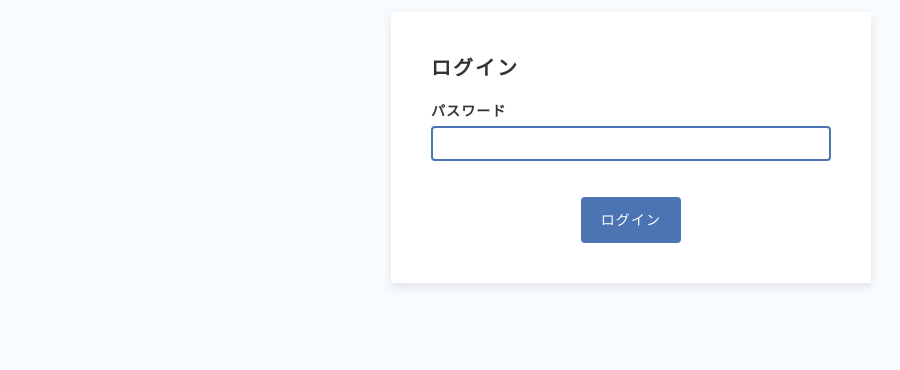
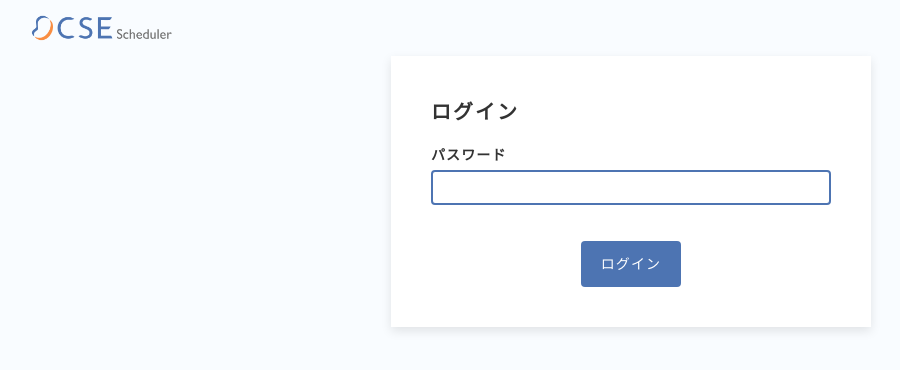
Before and after one commit to CSE-scheduler/single, a Django app: page /setting/login in a window 1280 px wide. Shown: the top 370 px of the page, without its empty margins (9-909 px from the left). Run offline with Django 5.2, Linux system fonts and the light colour scheme.

Commit message:
左上にCSEのロゴを表示し、faviconを設定する
Co-Authored-By: Claude Opus 5.5 <noreply@anthropic.com>

```diff
--- a/schedule/static/schedule/css/schedule.css
+++ b/schedule/static/schedule/css/schedule.css
@@ -46,6 +46,19 @@ html body {
     color: var(--primary);
     text-decoration: underline;
     word-break: break-all;
+}
+
+/* ---- 一番上の段（左上にロゴ） ---- */
+.site-header {
+    width: min(1200px, 100%);
+    display: flex;
+    align-items: center;
+}
+
+.site-logo {
+    display: block;
+    width: auto;
+    height: 28px;
 }
 
 /* ---- ボタン ---- */
--- a/schedule/templates/schedule/base.html
+++ b/schedule/templates/schedule/base.html
@@ -5,6 +5,8 @@
     <meta charset="utf-8">
     <meta name="viewport" content="width=device-width, initial-scale=1">
     <title>{% block title %}日程調整{% endblock %}</title>
+    <link rel="icon" type="image/png" href="{% static_v 'schedule/image/cse-favicon.png' %}">
+    <link rel="apple-touch-icon" href="{% static_v 'schedule/image/cse-favicon.png' %}">
     <link rel="stylesheet" type="text/css" href="{% static_v 'schedule/css/main.css' %}">
     <link rel="stylesheet" type="text/css" href="{% static_v 'schedule/css/schedule.css' %}">
     <link rel="preconnect" href="https://fonts.googleapis.com">
@@ -17,6 +19,11 @@
 </head>
 <body>
     <div class="container">
+        {% block header %}
+        <header class="site-header">
+            <img class="site-logo" src="{% static_v 'schedule/image/cse-logo.png' %}" alt="CSE Scheduler" width="512" height="102">
+        </header>
+        {% endblock %}
         {% block content %}{% endblock %}
     </div>
     {% block script %}{% endblock %}
--- a/schedule/templates/schedule/setting/base.html
+++ b/schedule/templates/schedule/setting/base.html
@@ -1,4 +1,5 @@
 {% extends 'schedule/base.html' %}
+{% load schedule_tags %}
 
 {% block title %}{% block page_title %}設定{% endblock %} | 日程調整{% endblock %}
 
@@ -17,6 +18,18 @@
         justify-content: space-between;
         align-items: center;
         gap: 8px;
+    }
+
+    .admin-header__left {
+        display: flex;
+        align-items: center;
+        gap: 20px;
+        min-width: 0;
+    }
+
+    .site-logo-link {
+        display: flex;
+        flex: 0 0 auto;
     }
 
     .admin-header__icons {
@@ -162,10 +175,17 @@
     {% block admin_style %}{% endblock %}
 {% endblock %}
 
-{% block content %}
-{% if request.session.schedule_admin %}
-<header class="admin-header">
-    <nav class="breadcrumb" aria-label="現在地">{% block breadcrumb %}{% endblock %}</nav>
+{% block header %}
+<header class="site-header admin-header">
+    <div class="admin-header__left">
+        {% if request.session.schedule_admin %}
+        <a class="site-logo-link" href="{% url 'setting_home' %}" title="プロジェクト一覧"><img class="site-logo" src="{% static_v 'schedule/image/cse-logo.png' %}" alt="CSE Scheduler" width="512" height="102"></a>
+        <nav class="breadcrumb" aria-label="現在地">{% block breadcrumb %}{% endblock %}</nav>
+        {% else %}
+        <img class="site-logo" src="{% static_v 'schedule/image/cse-logo.png' %}" alt="CSE Scheduler" width="512" height="102">
+        {% endif %}
+    </div>
+    {% if request.session.schedule_admin %}
     <div class="admin-header__icons">
         <a class="icon-button" href="{% url 'setting_home' %}" title="プロジェクト一覧" aria-label="プロジェクト一覧">{% include 'schedule/icons/home.html' %}</a>
         <form class="inline-form" method="post" action="{% url 'setting_logout' %}">
@@ -173,8 +193,11 @@
             <button type="submit" class="icon-button" title="ログアウト" aria-label="ログアウト">{% include 'schedule/icons/logout.html' %}</button>
         </form>
     </div>
+    {% endif %}
 </header>
-{% endif %}
+{% endblock %}
+
+{% block content %}
 {% if messages %}
 <ul class="messages">
     {% for message in messages %}<li class="{{ message.tags }}">{{ message }}</li>{% endfor %}
```
Also changed, not shown: schedule/static/schedule/image/cse-favicon.png (added), schedule/static/schedule/image/cse-logo.png (added).
